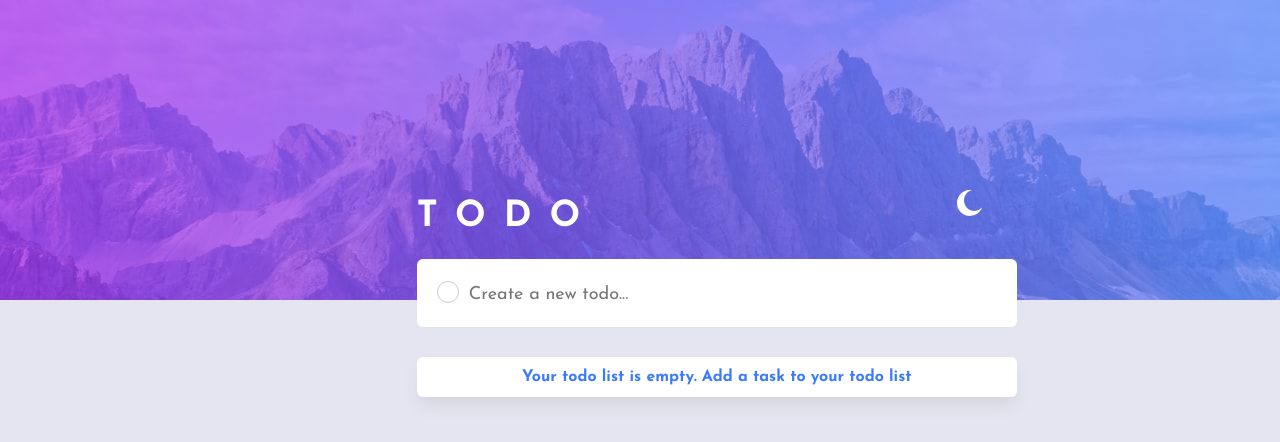
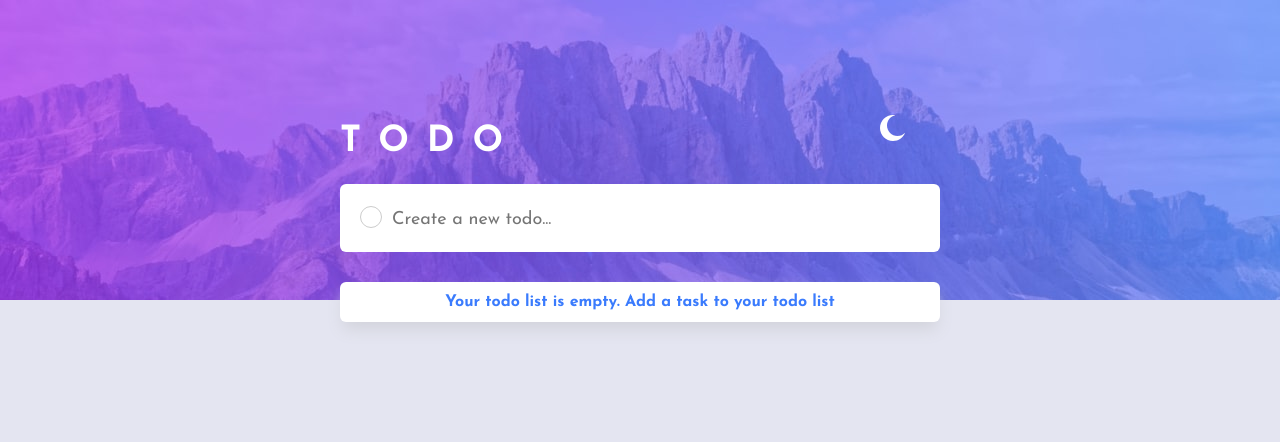
Before and after one commit to AnnaBai95/React-ToDoApp, a React (Create React App) app in the folder to-do/: page / in a window 1280 px wide. Shown: the top 442 px of the page. Built offline with nearby package versions, Linux system fonts and the light colour scheme.

Commit message:
Checkbox border + List positioning + Scrollbar styling
Attempted to get the border of the checkbox to be circular but it is still a square. Modified the positioning of the list so that it does not move whenever an item is added or removed. Started on the styling of the scrollbar

```diff
--- a/to-do/src/App.css
+++ b/to-do/src/App.css
@@ -1,8 +1,24 @@
+html{
+  background-color: hsl(236, 33%, 92%);
+}
+
+
 body{
   font-family: 'Josefin Sans', sans-serif !important;
   font-size: 1.125rem !important;
-  background-color: hsl(236, 33%, 92%);
-  height: 100vh;
+  height: 100%;
   max-width: 1440px;
   margin: auto;
 }
+
+::-webkit-scrollbar{
+
+}
+
+::-webkit-scrollbar-thumb{
+
+}
+
+::-webkit-scrollbar-track{
+
+}
--- a/to-do/src/components/List.js
+++ b/to-do/src/components/List.js
@@ -12,7 +12,7 @@ export default function List({ tasks, onShowActiveTasks, onShowAllTask, onShowCo
     const addItemStyle = (isDragging, draggableStyle) => ({
         background: isDragging ? 'hsl(233, 11%, 84%)' : 'white',
         width: isDragging? '50%': 'initial',
-        'text-wrap': isDragging? 'wrap' : 'nowrap',
+        textWrap: isDragging? 'wrap' : 'nowrap',
         ...draggableStyle
     });
 
@@ -22,7 +22,7 @@ export default function List({ tasks, onShowActiveTasks, onShowAllTask, onShowCo
                 {(provided, snapshot) => (
                     <div className="list-box">
                         <div>
-                            <div className="item-list" ref={provided.innerRef} {...provided.droppableProps}  style={{overflow: 'hidden' }}>
+                            <div className="item-list" ref={provided.innerRef} {...provided.droppableProps}>
                                 {tasks.map((task, index) => (
                                     <Draggable key={task.id} index={index} draggableId={task.id}>
                                         {(provided, snapshot) => (
--- a/to-do/src/styles/entrybar.css
+++ b/to-do/src/styles/entrybar.css
@@ -35,6 +35,7 @@ input[type="checkbox"] {
     border: 1px solid #ccc;
     border-radius: 50%;
     background-color: white;
+    transition: border 0.3s ease;
 }
 
 .rounded-check+label:before {
@@ -46,6 +47,16 @@ input[type="checkbox"] {
     border-image-slice: 1;
     border-width: 1px;
     border-radius: 50%;
+    background-color: transparent;
+}
+
+.rounded-check input[type="checkbox"]:hover+label::before {
+    border-color: transparent;
+    background-color: transparent;
+}
+
+.rounded-check input[type="checkbox"]:checked:hover+label::before {
+    border-color: transparent;
     background-color: transparent;
 }
 
--- a/to-do/src/styles/list.css
+++ b/to-do/src/styles/list.css
@@ -4,6 +4,16 @@
     margin-top: 30px;
     color: hsl(235, 19%, 35%);
     box-shadow: 0px 10px 16px -3px hsl(233, 11%, 84%);
+
+}
+
+.list-box .item-list{
+    max-height: 450px;
+    overflow-y: hidden;
+}
+
+.list-box .item-list:hover{
+    overflow-y: auto;
 }
 
 .list-box .item-list .item {
--- a/to-do/src/styles/todo.css
+++ b/to-do/src/styles/todo.css
@@ -1,6 +1,6 @@
 .container {
-    background-color: hsl(0, 0%, 98%);
     position: relative;
+    height: 100%;
 }
 
 .container-bg {
@@ -10,10 +10,7 @@
 }
 
 .centered-container {
-    position: absolute;
-    left: 50%;
-    top: 286px;
-    transform: translate(-50%, -50%);
+    margin: -200px auto 20px auto;
 }
 
 .centered-container .header {
```
